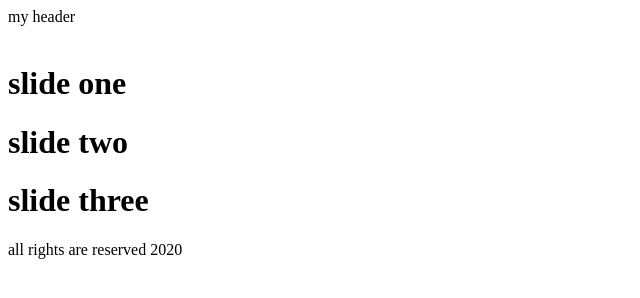
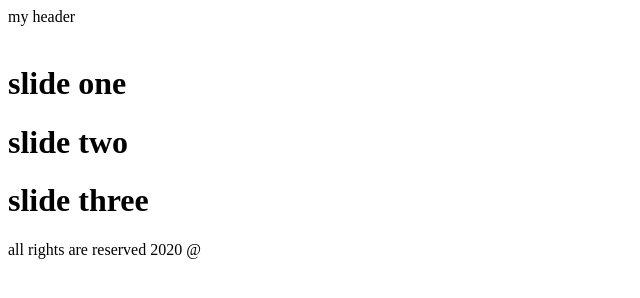
Before and after one commit to BehnazMot/git-project-one, a plain HTML site: page index.html in a window 1280 px wide. Shown: the full height of the page, 0-640 px from the left. Drawn offline with Linux system fonts and the light colour scheme.

Commit message:
Update index.html

```diff
--- a/index.html
+++ b/index.html
@@ -16,7 +16,7 @@
         <h1>slide three</h1>
     </div>
     <footer>
-        all rights are reserved 2020
+        all rights are reserved 2020 @
     </footer>
 
     <script src="script.js"></script>
```
